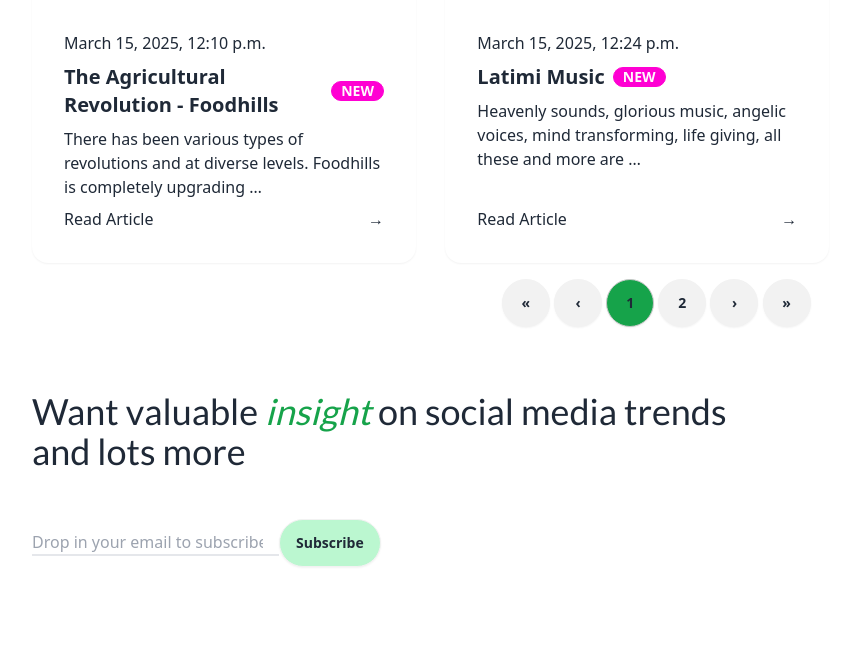
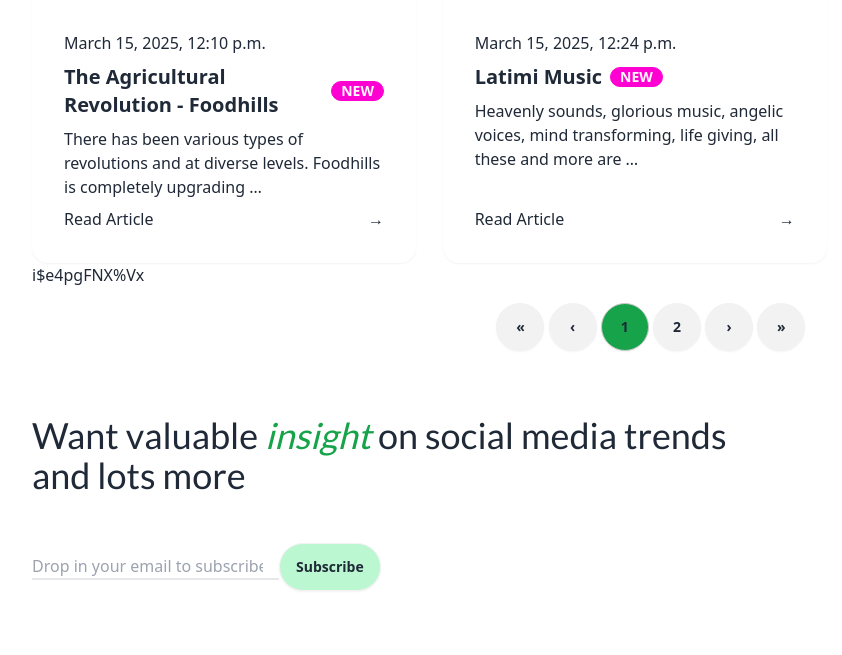
Before and after one commit to Overbrim-Technology/adeyemiWebApp, a Django app: page /blog/ in a window 1280 px wide. Shown: the part 1253-1908 px from the top of the page, without its empty margins (16-858 px from the left). Run offline with Django 5.2, Linux system fonts and the light colour scheme; data comes from the database, SQL or seed files in the repository; some web fonts are replaced.

Commit message:
Updated blog.html

```diff
--- a/blog/templates/blog.html
+++ b/blog/templates/blog.html
@@ -4,7 +4,7 @@
   <div class="relative p-12">
     <div class="static font-lato text-4xl">I don’t just <span class="italic text-green-600">manage</span> your social <br> media presence, I <span class="italic text-green-600">write</span> too</div>
     <!-- blog related content here -->
-    <div class="grid grid-cols-6 gap-8 py-12">
+    <div class="grid grid-cols-6 gap-12 py-12">
 
       <!-- blog posts -->
       <div class="static col-span-4">
@@ -34,28 +34,28 @@
             </div>
           {% endfor %}
         </div>
-
+i$e4pgFNX%Vx
         <!-- Pagination controls -->
-        <nav class="py-4" aria-label="Page navigation">
-          <ul class="pagination justify-self-end step-links">
+        <nav class="pagination py-4" aria-label="Page navigation">
+          <ul class="justify-self-end">
             {% if page_obj.has_previous %}
-              <li class="page-item btn btn-circle">
+              <li class="page-item btn btn-circle step-links">
                 <a class="page-link" href="?page=1" aria-label="First">
                   <span aria-hidden="true">&laquo;</span>
                 </a>
               </li>
-              <li class="page-item btn btn-circle">
+              <li class="page-item btn btn-circle step-links">
                 <a class="page-link" href="?page={{ page_obj.previous_page_number }}" aria-label="Previous">
                   <span aria-hidden="true">&lsaquo;</span>
                 </a>
               </li>
             {% else %}
-              <li class="page-item btn btn-circle">
+              <li class="page-item btn btn-circle step-links">
                 <a class="page-link" href="#" aria-label="First">
                   <span aria-hidden="true">&laquo;</span>
                 </a>
               </li>
-              <li class="page-item btn btn-circle">
+              <li class="page-item btn btn-circle step-links">
                 <a class="page-link" href="#" aria-label="Previous">
                   <span aria-hidden="true">&lsaquo;</span>
                 </a>
@@ -63,29 +63,29 @@
             {% endif %}
             {% for num in page_obj.paginator.page_range %}
               {% if page_obj.number == num %}
-                <li class="page-item btn btn-active btn-circle bg-green-600"><a class="page-link" href="#">{{ num }}</a></li>
+                <li class="page-item btn btn-active btn-circle bg-green-600 step-links"><a class="page-link" href="#">{{ num }}</a></li>
               {% elif num > page_obj.number|add:-3 and num < page_obj.number|add:3 %}
-                <li class="page-item btn btn-circle"><a class="page-link" href="?page={{ num }}">{{ num }}</a></li>
+                <li class="page-item btn btn-circle step-links"><a class="page-link" href="?page={{ num }}">{{ num }}</a></li>
               {% endif %}
             {% endfor %}
             {% if page_obj.has_next %}
-              <li class="page-item btn btn-circle">
+              <li class="page-item btn btn-circle step-links">
                 <a class="page-link" href="?page={{ page_obj.next_page_number }}" aria-label="Next">
                   <span aria-hidden="true">&rsaquo;</span>
                 </a>
               </li>
-              <li class="page-item btn btn-circle">
+              <li class="page-item btn btn-circle step-links">
                 <a class="page-link" href="?page={{ page_obj.paginator.num_pages }}" aria-label="Last">
                   <span aria-hidden="true">&raquo;</span>
                 </a>
               </li>
             {% else %}
-              <li class="page-item btn btn-circle">
+              <li class="page-item btn btn-circle step-links">
                 <a class="page-link" href="#" aria-label="Next">
                   <span aria-hidden="true">&rsaquo;</span>
                 </a>
               </li>
-              <li class="page-item btn btn-circle">
+              <li class="page-item btn btn-circle step-links">
                 <a class="page-link" href="#" aria-label="Last">
                   <span aria-hidden="true">&raquo;</span>
                 </a>
@@ -96,7 +96,7 @@
       </div>
 
       <!-- blog categories -->
-      <div class="static col-span-2">
+      <div class="static col-span-2 pl-8">
         <h2 class="py-4">Top categories</h2>
         <ul class="row grid grid-cols-3 gap-2">
           {% for category in categories %}
--- a/static/styles.css
+++ b/static/styles.css
@@ -1988,20 +1879,16 @@ html {
   justify-content: flex-end;
 }
 
+.gap-12 {
+  gap: 3rem;
+}
+
 .gap-2 {
   gap: 0.5rem;
 }
 
 .gap-8 {
   gap: 2rem;
-}
-
-.gap-4 {
-  gap: 1rem;
-}
-
-.gap-12 {
-  gap: 3rem;
 }
 
 .space-x-2 > :not([hidden]) ~ :not([hidden]) {
```
Also changed, not shown: other parts of static/styles.css (+10 -127 lines).
